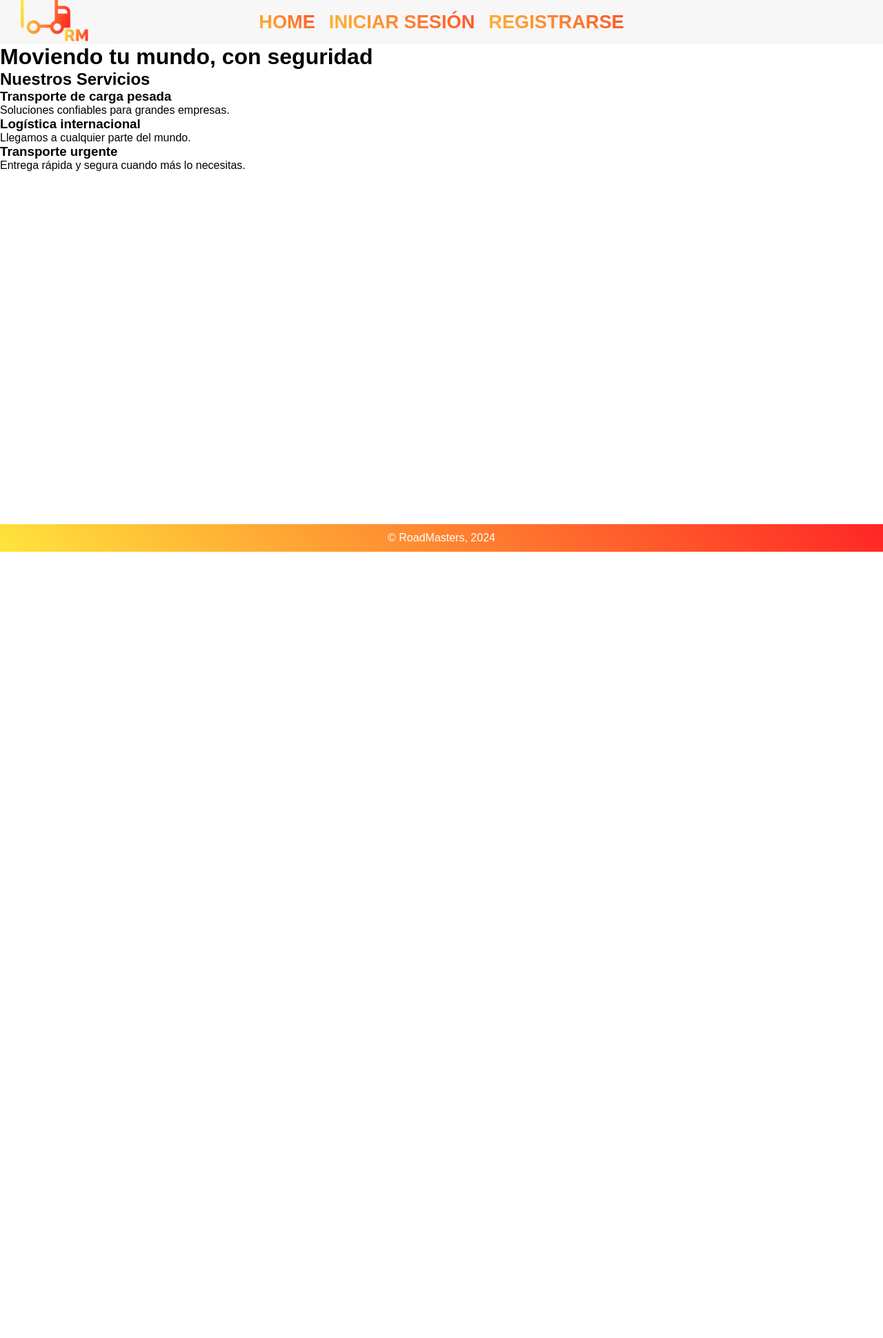
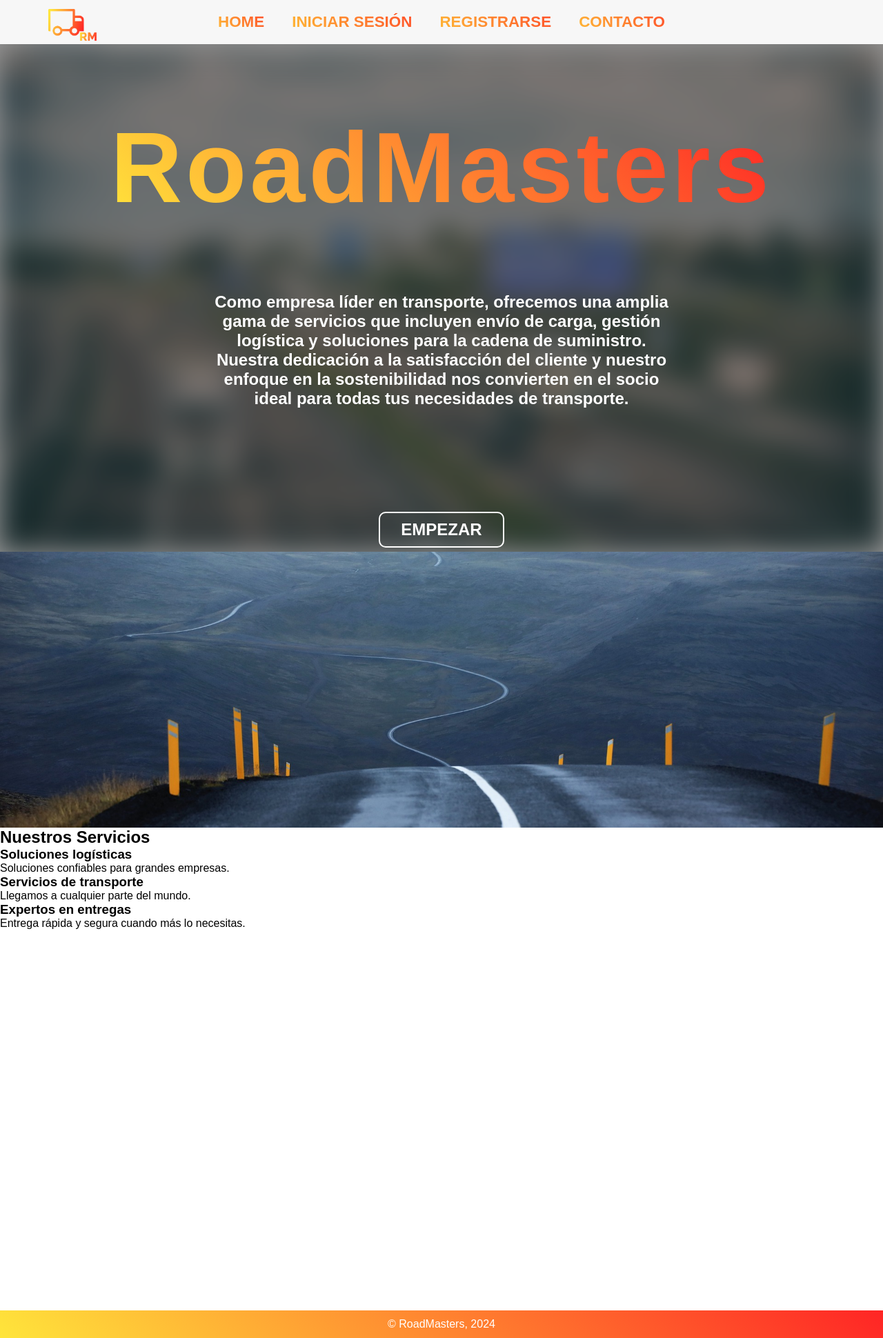
Before and after one commit to gonzalo-ceb/final-cybersecurity, a Django app: page / in a window 1280 px wide. Shown: the whole page at 69% size. Before the commit the page ends 800 px from the top, so only its background shows below. Run offline with Django 5.2, Linux system fonts and the light colour scheme.

Commit message:
css de home sin acabar

```diff
--- a/myproject/myapp/static/css/base.css
+++ b/myproject/myapp/static/css/base.css
@@ -22,12 +22,13 @@ header {
 
 .logo {
     position: absolute;
-    left: 30px;
+    margin-top: 15px;
+    left: 70px;
     z-index: 2;
 }
 
 .logo img {
-    height: 70px;
+    height: 50px;
 }
 
 header nav {
@@ -35,12 +36,12 @@ header nav {
     justify-content: center;
     align-items: center;
     flex-grow: 1;
-    gap: 20px;
+    gap: 40px;
     z-index: 2;
 }
 
 .gradiente {
-    font-size: 1.7rem;
+    font-size: 1.4rem;
     background: linear-gradient(45deg, #ffe53b, #ff2525);
     -webkit-background-clip: text;
     color: transparent;
@@ -51,7 +52,7 @@ header nav {
 
 
 .gradiente {
-    font-size: 1.7rem;
+    font-size: 1.4rem;
     position: relative;
     display: inline-block;
     background: linear-gradient(45deg, #ffe53b, #ff2525);
--- a/myproject/myapp/static/css/home.css
+++ b/myproject/myapp/static/css/home.css
@@ -1,7 +1,111 @@
-.contenedor_home1 {
-    height: 87vh;
+.contenedor_principal {
+    position: relative;
+    height: 92vh;
+    overflow: hidden;
 }
+.contenedor_principal::before {
+    content: '';
+    position: absolute;
+    top: 0;
+    left: 0;
+    right: 0;
+    bottom: 0;
+    background-image: url("../images/carretera1.jpg");
+    background-repeat: no-repeat;
+    background-size: cover;
+    background-position: center;
+    filter: blur(20px);
+    z-index: -1;
+}
+.contenedor_principal::after {
+    content: '';
+    position: absolute;
+    top: 0;
+    left: 0;
+    right: 0;
+    bottom: 0;
+    background-color: rgba(0, 0, 0, 0.4);
+    z-index: -1;
+}
+
+.contenedor_titulo {
+    display: flex;
+    align-items: center;
+    justify-content: center;
+    font-family: 'Montserrat', sans-serif;
+    height: 45vh;
+    width: 100vw;
+}
+
 .titulo {
+    margin: 0;
+    letter-spacing: 5px;
+    font-size: 9rem;
+    font-weight: bold;
+    color: white;
+    background: linear-gradient(45deg, #ffe53b, #ff2525);
+    -webkit-background-clip: text;
+    -webkit-text-fill-color: transparent;
+    opacity: 0;
+    animation: fadeIn 3s forwards;
+}
+
+@keyframes fadeIn {
+    to {
+        opacity: 1;
+    }
+}
+
+
+.contenedor_descripcion {
+    height: 47vh;
     display: flex;
+    flex-direction: column;
+    align-content: center;
+}
+.contenedor_descripcion h2 {
+    margin: 0px 300px 0px 300px;
+    text-align: center;
+    color: white;
+}
 
+.contenedor_descripcion a {
+    margin-top: 150px;
+    text-align: center;
+    text-decoration: none;
 }
+.contenedor_descripcion a h3 {
+    display: inline-block;
+    border: 2px solid white;
+    padding: 10px 30px;
+    background: transparent;
+    color: white;
+    font-size: 1.5rem;
+    border-radius: 10px;
+    transition: all 1s ease;
+    cursor: pointer;
+    gap: 3px;
+    white-space: nowrap;
+}
+.contenedor_descripcion a h3:hover {
+    background: linear-gradient(45deg, #ffe53b, #ff2525);
+    border: 0px;
+    border-color: transparent;
+    color: white;
+    transition: all 1s ease;
+}
+
+.transicion {
+    width: 100vw; /* Ocupa el 100% del ancho de la pantalla */
+    height: 400px; /* Puedes ajustar la altura si lo deseas */
+    background-image: url("../images/carretera2.jpg");
+    background-size: cover; /* Asegura que la imagen cubra todo el ancho */
+    background-position: center; /* Centra la imagen */
+    background-attachment: fixed; /* Crea el efecto parallax */
+    background-repeat: no-repeat; /* Evita que la imagen se repita */
+}
+
+.contenedor_servicios {
+    width: 100vw;
+    height: 700px;
+}
--- a/myproject/myapp/static/css/sesion.css
+++ b/myproject/myapp/static/css/sesion.css
@@ -3,7 +3,7 @@
     display: flex;
     justify-content: center;
     align-items: center;
-    background-image: url("../images/carretera.jpg");
+    background-image: url("../images/carretera1.jpg");
     background-repeat: no-repeat;
     background-size: cover;
     background-position: center;
--- a/myproject/myapp/templates/base.html
+++ b/myproject/myapp/templates/base.html
@@ -22,13 +22,14 @@
         </a>
     </div>
     <nav>
-        <a href="{% url 'home' %}"><h3 class="gradiente">HOME</h3></a>
+        <a href="{% url 'home' %}"><h4 class="gradiente">HOME</h4></a>
         {% if user.is_authenticated %}
-            <a href="{% url 'logout' %}"><h3 class="gradiente">CERRAR SESIÓN</h3></a>
+            <a href="{% url 'logout' %}"><h4 class="gradiente">CERRAR SESIÓN</h4></a>
         {% else %}
-            <a href="{% url 'login' %}"><h3 class="gradiente">INICIAR SESIÓN</h3></a>
-            <a href="{% url 'register' %}"><h3 class="gradiente">REGISTRARSE</h3></a>
+            <a href="{% url 'login' %}"><h4 class="gradiente">INICIAR SESIÓN</h4></a>
+            <a href="{% url 'register' %}"><h4 class="gradiente">REGISTRARSE</h4></a>
         {% endif %}
+		<a href=""><h4 class="gradiente">CONTACTO</h4></a>
     </nav>
 </header>
 
--- a/myproject/myapp/templates/home.html
+++ b/myproject/myapp/templates/home.html
@@ -1,27 +1,38 @@
 {% extends 'base.html' %}
 
 {% block content %}
-	<div class="contenedor_home1">
-		<div class = "titulo">
-			<h1>Moviendo tu mundo, con seguridad</h1>
+	<div class="contenedor_principal">
+		<div class="contenedor_titulo">
+			<h1 class="titulo">RoadMasters</h1>
 		</div>
 
-		<div>
+		<div class="contenedor_descripcion">
+			<h2>Como empresa líder en transporte, ofrecemos una amplia gama de servicios que incluyen envío de carga,
+				gestión logística y soluciones para la cadena de suministro. Nuestra dedicación a la satisfacción del
+				cliente y nuestro enfoque en la sostenibilidad nos convierten en el socio ideal para todas tus
+				necesidades de transporte.</h2>
+			<a href="{% url 'register' %}"><h3>EMPEZAR</h3></a>
+		</div>
+	</div>
+
+	<div class="transicion">
+	</div>
+
+	<div class="contenedor_servicios">
 		<h2>Nuestros Servicios</h2>
 		<div class="features">
 			<div class="feature">
-					<h3>Transporte de carga pesada</h3>
+				<h3>Soluciones logísticas</h3>
 				<p>Soluciones confiables para grandes empresas.</p>
 			</div>
 			<div class="feature">
-					<h3>Logística internacional</h3>
+				<h3>Servicios de transporte</h3>
 				<p>Llegamos a cualquier parte del mundo.</p>
 			</div>
 			<div class="feature">
-					<h3>Transporte urgente</h3>
+				<h3>Expertos en entregas</h3>
 				<p>Entrega rápida y segura cuando más lo necesitas.</p>
 			</div>
 		</div>
 	</div>
-	</div>
 {% endblock %}
```
Also changed, not shown: myproject/myapp/static/images/carretera1.jpg (renamed from myproject/myapp/static/images/carretera.jpg), myproject/myapp/static/images/carretera2.jpg (added). Lines whose indentation alone changed are shown as unchanged.
